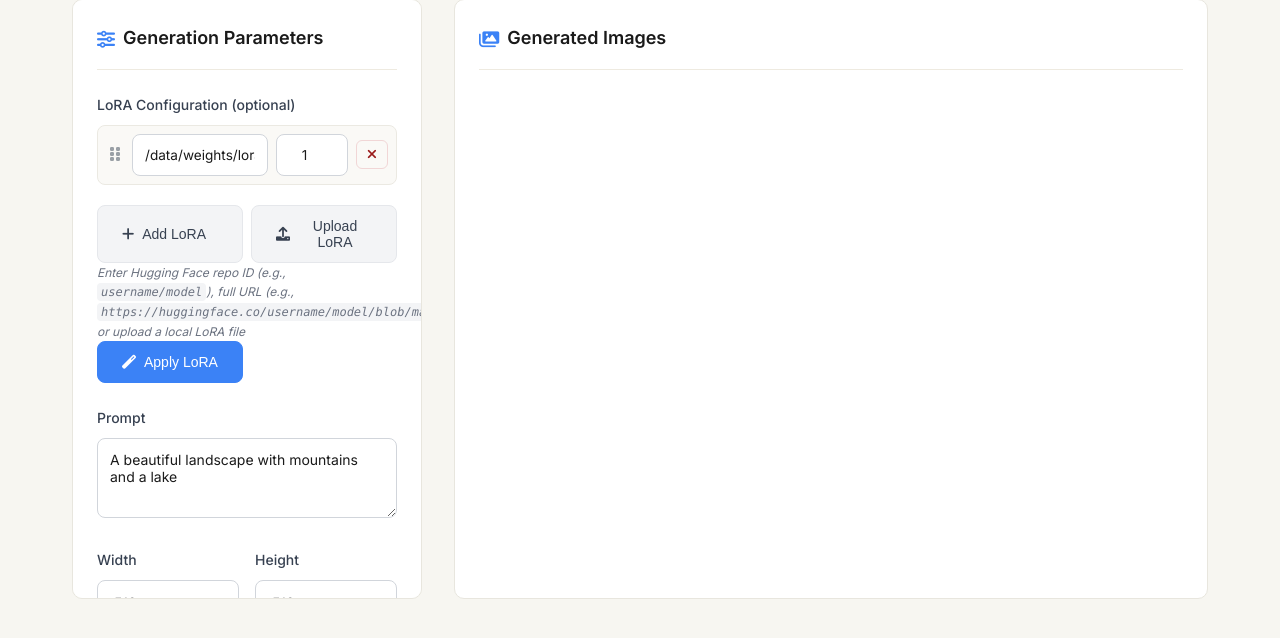
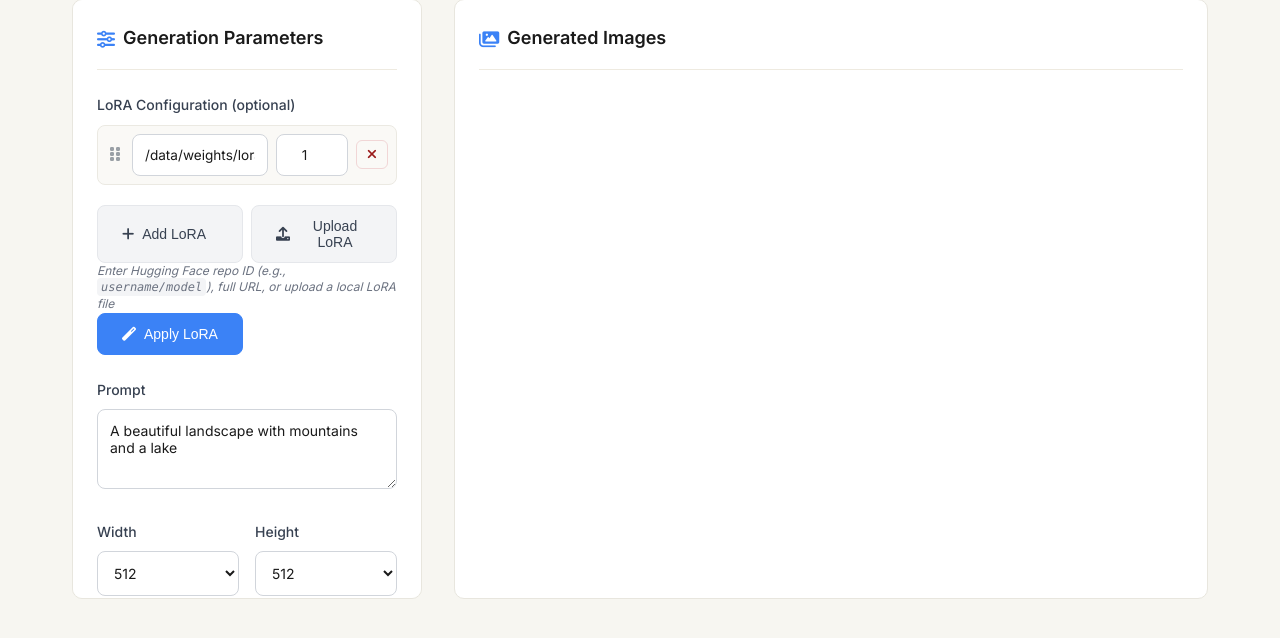
Before and after one commit to tyrionhuu/flux_api, a FastAPI app: page /ui in a window 1280 px wide. Shown: the part 104-742 px from the top of the page. Run offline with FastAPI, Linux system fonts and the light colour scheme.

Commit message:
Enhance upload progress indicator styles and functionality. Update CSS for improved layout, including adjustments to dimensions, colors, and typography. Simplify JavaScript by removing unnecessary icon animations. Update HTML to reflect new stylesheet and script versions, ensuring consistency across the application.

```diff
--- a/frontend/static/css/style.css
+++ b/frontend/static/css/style.css
@@ -264,6 +264,10 @@ textarea {
     font-size: 0.75rem;
     color: #6b7280;
     font-style: italic;
+    word-wrap: break-word;
+    word-break: break-word;
+    line-height: 1.4;
+    max-width: 100%;
 }
 
 .helper-text code {
--- a/frontend/static/js/app.js
+++ b/frontend/static/js/app.js
@@ -645,15 +645,12 @@ class FluxAPI {
     }
 
     showUploadProgress(filename) {
-        // Create upload progress indicator
+        // Create minimal upload progress indicator
         const progressContainer = document.createElement('div');
         progressContainer.id = 'upload-progress';
         progressContainer.className = 'upload-progress';
         progressContainer.innerHTML = `
             <div class="upload-progress-content">
-                <div class="upload-progress-icon">
-                    <i class="fas fa-cloud-upload-alt fa-spin"></i>
-                </div>
                 <div class="upload-progress-text">
                     <div class="upload-filename">${filename}</div>
                     <div class="upload-status">Uploading...</div>
@@ -683,14 +680,6 @@ class FluxAPI {
 
         // Store interval for cleanup
         this.uploadProgressInterval = progressInterval;
-
-        // Stop the spinning icon after a short delay
-        setTimeout(() => {
-            const icon = progressContainer.querySelector('.upload-progress-icon i');
-            if (icon) {
-                icon.classList.remove('fa-spin');
-            }
-        }, 1000);
     }
 
     hideUploadProgress() {
--- a/frontend/templates/index.html
+++ b/frontend/templates/index.html
@@ -4,7 +4,7 @@
     <meta charset="UTF-8">
     <meta name="viewport" content="width=device-width, initial-scale=1.0">
     <title>Eigen AI Flux API - ComfyUI Style</title>
-    <link rel="stylesheet" href="/static/css/style.css?v=9">
+    <link rel="stylesheet" href="/static/css/style.css?v=11">
     <!-- For development, you can also use: ?v=<%= Date.now() %> or ?v=3 -->
     <link href="https://fonts.googleapis.com/css2?family=Inter:wght@300;400;500;600;700&display=swap" rel="stylesheet">
     <link rel="stylesheet" href="https://cdnjs.cloudflare.com/ajax/libs/font-awesome/6.0.0/css/all.min.css">
@@ -48,7 +48,7 @@
                             </div>
                         </div>
                         <div class="helper-text">
-                            Enter Hugging Face repo ID (e.g., <code>username/model</code>), full URL (e.g., <code>https://huggingface.co/username/model/blob/main/filename.safetensors</code>), or upload a local LoRA file
+                            Enter Hugging Face repo ID (e.g., <code>username/model</code>), full URL, or upload a local LoRA file
                         </div>
                         <button id="apply-lora-btn" class="btn btn-primary">
                             <i class="fas fa-magic"></i> Apply LoRA
@@ -211,6 +211,6 @@
 
     </div>
 
-    <script src="/static/js/app.js?v=10"></script>
+    <script src="/static/js/app.js?v=11"></script>
 </body>
 </html>
```
Also changed, not shown: other parts of frontend/static/css/style.css (+22 -29 lines).
